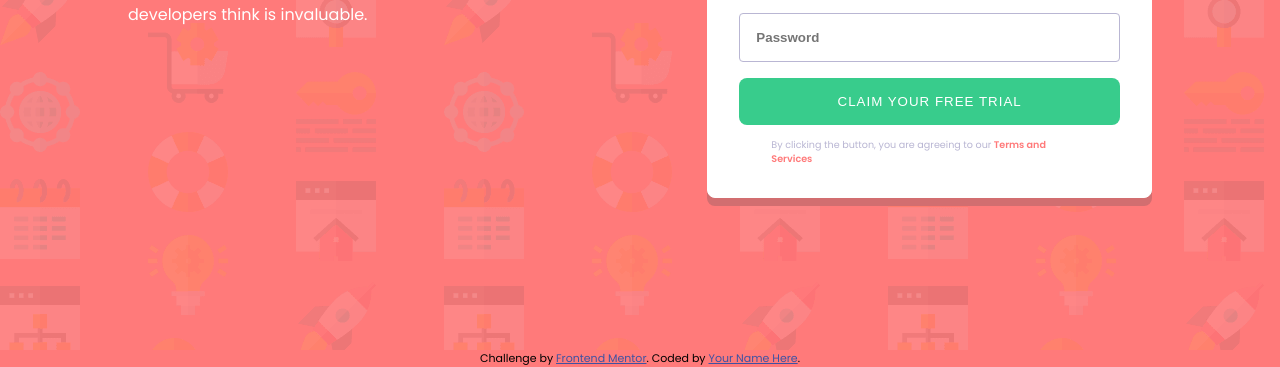
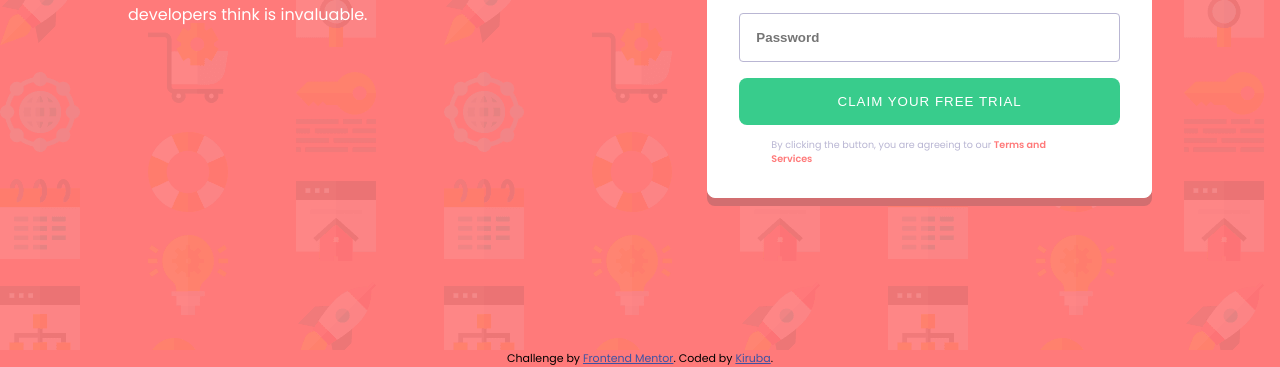
Before and after one commit to KIRUBASHANKAR26/Frontend-Intro-component-style, a plain HTML site: page index.html in a window 1280 px wide. Shown: the part 450-817 px from the top of the page. Drawn offline with Linux system fonts and the light colour scheme.

Commit message:
Update index.html

```diff
--- a/index.html
+++ b/index.html
@@ -54,7 +54,7 @@
   <footer>
     <p class="attribution">
       Challenge by <a href="https://www.frontendmentor.io?ref=challenge" target="_blank">Frontend Mentor</a>.
-      Coded by <a href="#">Your Name Here</a>.
+      Coded by <a href="https://www.frontendmentor.io/profile/KIRUBASHANKAR26">Kiruba</a>.
     </p>
   </footer>
   <script src="./style.js"></script>
```
